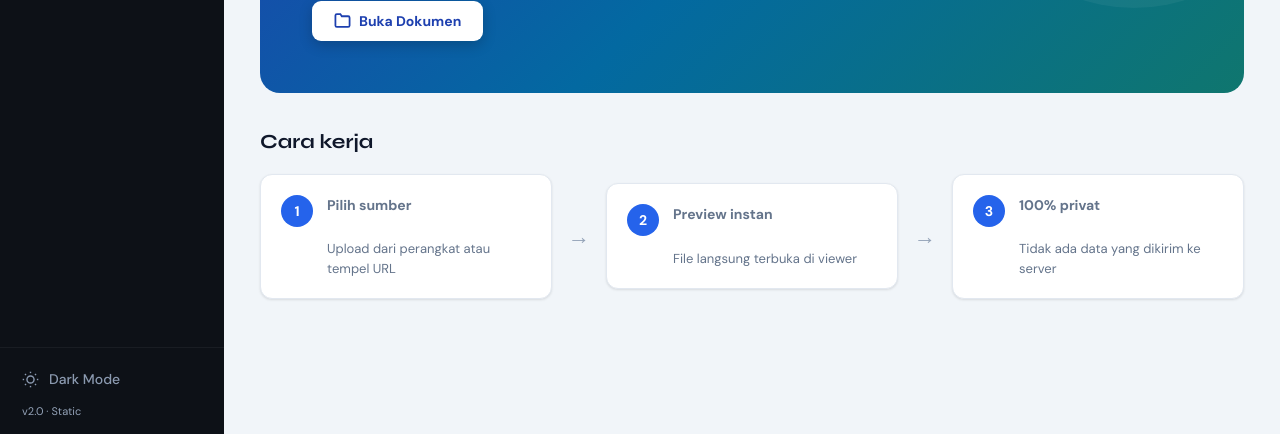
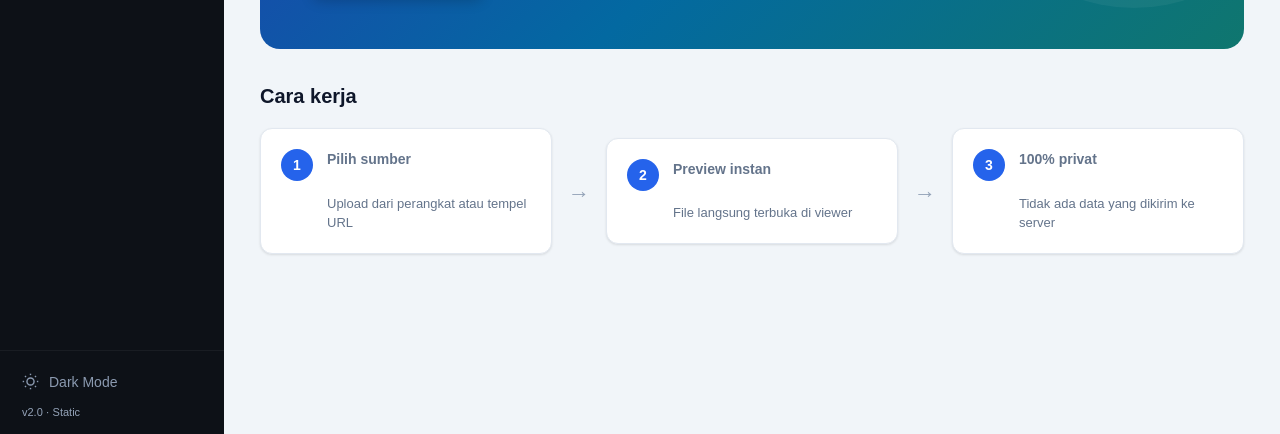
Before and after one commit to dilbar181/DocView-static, a plain HTML site: page index.html in a window 1280 px wide. Shown: the part 366-800 px from the top of the page. Drawn offline with nearby package versions, Linux system fonts and the light colour scheme.

Commit message:
Update index.html

```diff
--- a/index.html
+++ b/index.html
@@ -9,7 +9,7 @@
   <meta name="apple-mobile-web-app-capable" content="yes" />
   <link rel="preconnect" href="https://fonts.googleapis.com" />
   <link rel="preconnect" href="https://fonts.gstatic.com" crossorigin />
-  <link href="https://fonts.googleapis.com/css2?family=DM+Sans:wght@300;400;500;600;700&family=Syne:wght@700;800&display=swap" rel="stylesheet" />
+  <link href="https://fonts.googleapis.com/css2?family=Inter:wght@300;400;500;600;700&display=swap" rel="stylesheet" />
   <link rel="stylesheet" href="style.css" />
 </head>
 <body class="light">
```
